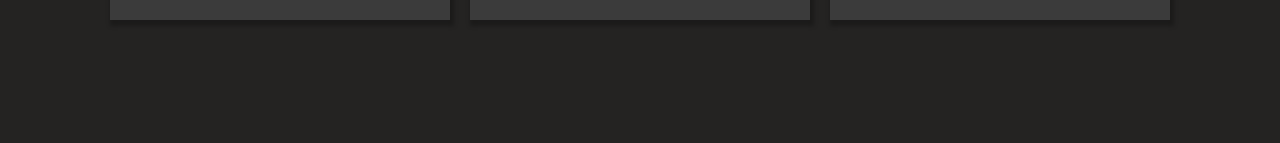
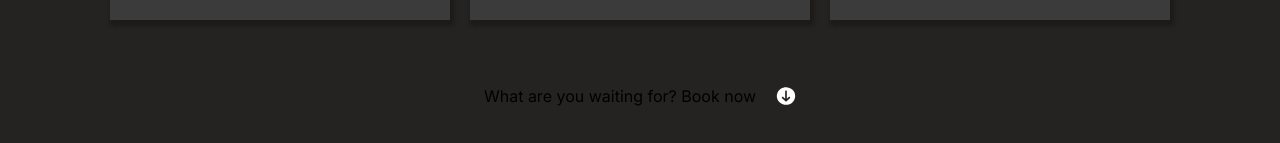
Before and after one commit to ajcmedia/Ajcmediamain, a Next.js app: page /components/products in a window 1280 px wide. Shown: the part 389-532 px from the top of the page. Built offline with nearby package versions, Linux system fonts and the light colour scheme; a web font is replaced by a local one.

Commit message:
additional for products

```diff
--- a/src/app/components/products/page.tsx
+++ b/src/app/components/products/page.tsx
@@ -44,6 +44,10 @@ export default function Products() {
             <p>I can provide photo albums for my clients as a separate part of the package if they want to avail. want to see samples? let me know</p>
             </div>
         </div>
+        <div className={styles.booknow}>
+        <p>What are you waiting for? Book now</p>
+        <Image src="/down.svg" alt="logo" width={50} height={50} />
+        </div>
       </div>
 
     </main>
--- a/src/app/components/products/product.module.scss
+++ b/src/app/components/products/product.module.scss
@@ -55,5 +55,20 @@
       transition: all 0.8s ease-in-out;
       scale: 1.01;
      }
+
+
+  }
+
+  .booknow {
+    display: flex;
+    justify-content: center;
+    align-items: center;
+    gap: 20px;
+    margin-top: 50px;
+
+    img {
+      width: 20px;
+      height: 20px;
+    }
   }
 }
```
Also changed, not shown: public/down.svg (added).
